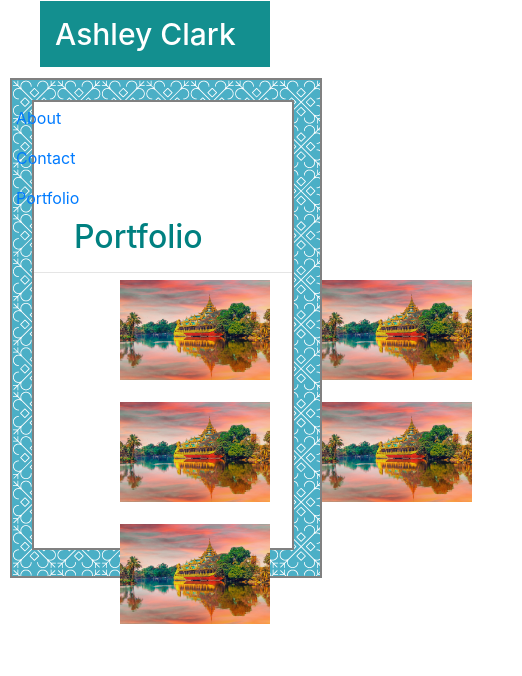
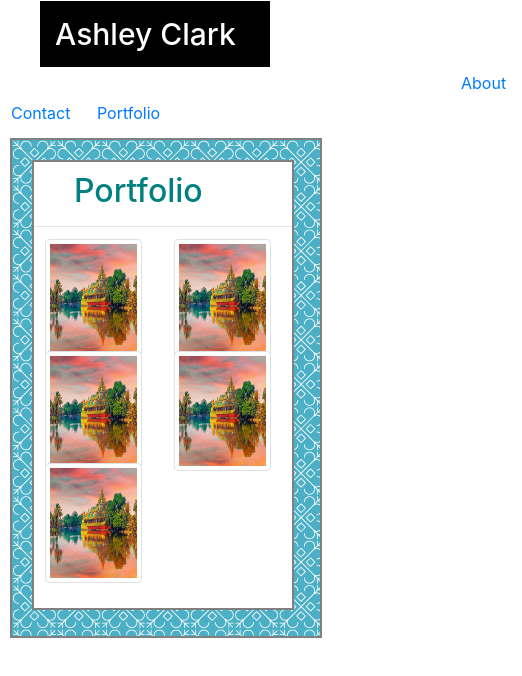
Before and after one commit to dashley06/Bootstrap-Portfolio, a plain HTML site: page portfolio.html in a window 390 px wide. Shown: the whole page, 522 px wide, since content can reach past the window. Drawn offline with nearby package versions, Linux system fonts and the light colour scheme.

Commit message:
responsiveness bootstrap changes

```diff
--- a/portfolio.html
+++ b/portfolio.html
@@ -34,39 +34,37 @@
     <h2> Portfolio </h2>
     <hr>
 
-    <div class="contact-row">
-            <section class="images">
+    <section class="float-md-left">
                     <table>
                         <tr>
                             <td>
                                 <div class="container">
-                                    <img class="portpic" src="./placeholder.jpg" alt="pic1">
+                                    <img src="./placeholder.jpg" alt="pic1" class="img-thumbnail thumbnail">
                                 </div>
                             </td>
                             <td>
                                  <div class="container">
-                                    <img class="portpic" src="./placeholder.jpg" alt="pic2">
+                                    <img src="./placeholder.jpg" alt="pic2" class="img-thumbnail thumbnail">
                                   </div>
                         </tr>
                         <tr>
                             <td>
                                 <div class="container">
-                                    <img class="portpic" src="./placeholder.jpg" alt="pic3">
+                                    <img src="./placeholder.jpg" alt="pic3" class="img-thumbnail thumbnail">
                             </td>
 
                             <td>
                                  <div class="container">
-                                    <img class="portpic" src="./placeholder.jpg" alt="pic4">
+                                    <img src="./placeholder.jpg" alt="pic4" class="img-thumbnail thumbnail">
                             </td>
                         </tr>
                         <tr>
                             <td> <div class="container">
-                                    <img class="portpic" src="./placeholder.jpg" alt="pic5">
+                                    <img src="./placeholder.jpg" alt="pic5" class="img-thumbnail thumbnail">
                             </td>
                         </tr>
                     </table>
-
-                    </section>
+            </section>
     </div>
 </div>
 </div>
--- a/style.css
+++ b/style.css
@@ -13,11 +13,10 @@ h1 {
     color: white;
 }
 
-.col1{
-    margin-top: 10px;
-    margin-right: 10px;
-    font-size: 14px;
-    float: left;
+@media screen and (max-width:728px){
+    h1 {
+        background-color: black;
+    }
 }
 
 img{
@@ -47,15 +46,13 @@ img{
 
 .nav {
     display: inline;
-    float: right;
-    margin-right:250px;
-    margin-top: 30px;
+    margin-left: 450px;
 }
 
 .nav-item {
     display: inline-block;
     text-decoration: none;
-    margin: -5px,
+    margin: -5px;
 }
 
 h2 {
@@ -68,13 +65,8 @@ h2 {
     margin: 10px 50px 10px 50px;
 }
 
-.portpic {
-    height: 100px;
-    width: 150px;
+.thumbnail {
+    width: 190px;
+    height: 120px;
+    margin: -5px;
 }
-
-.images {
-    margin-top: -30px;
-}
-
-@media
```
Also changed, not shown: index.html (+7 -9 lines).
